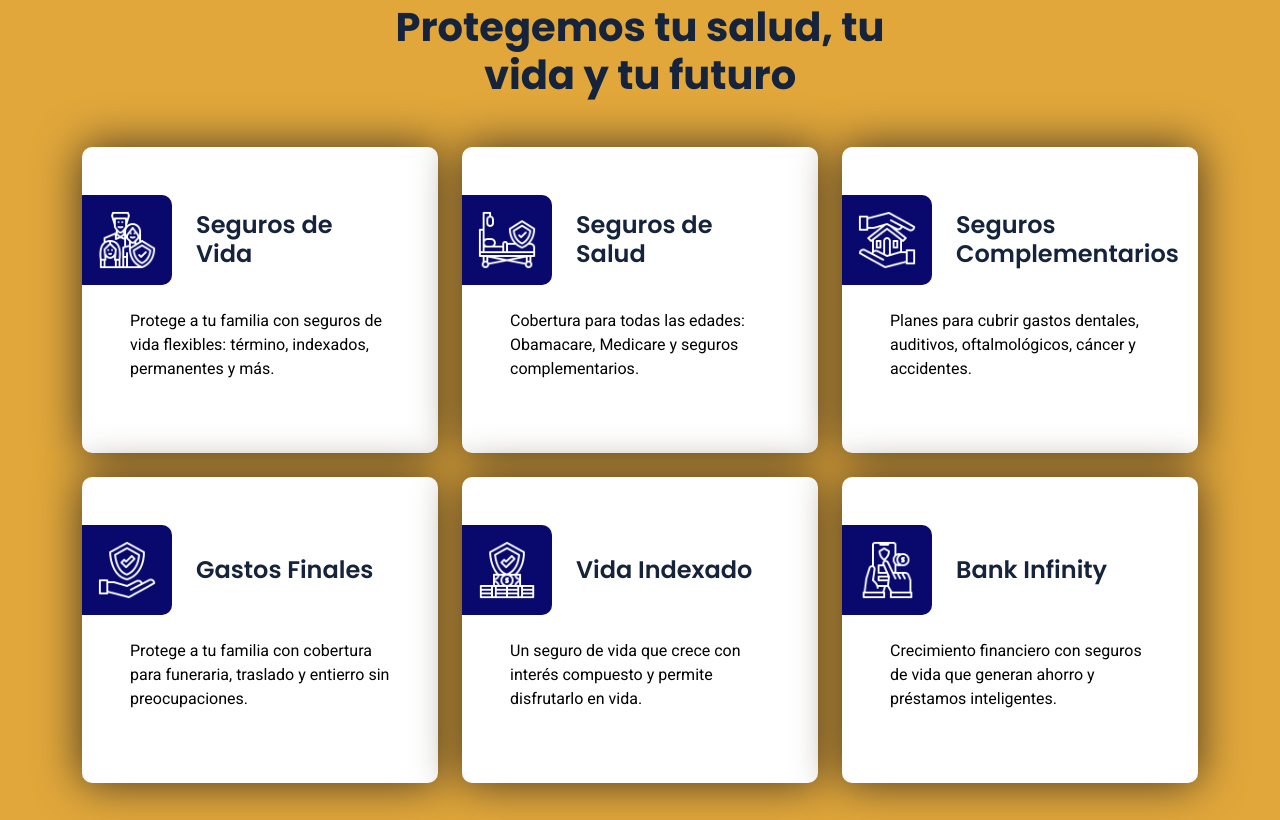
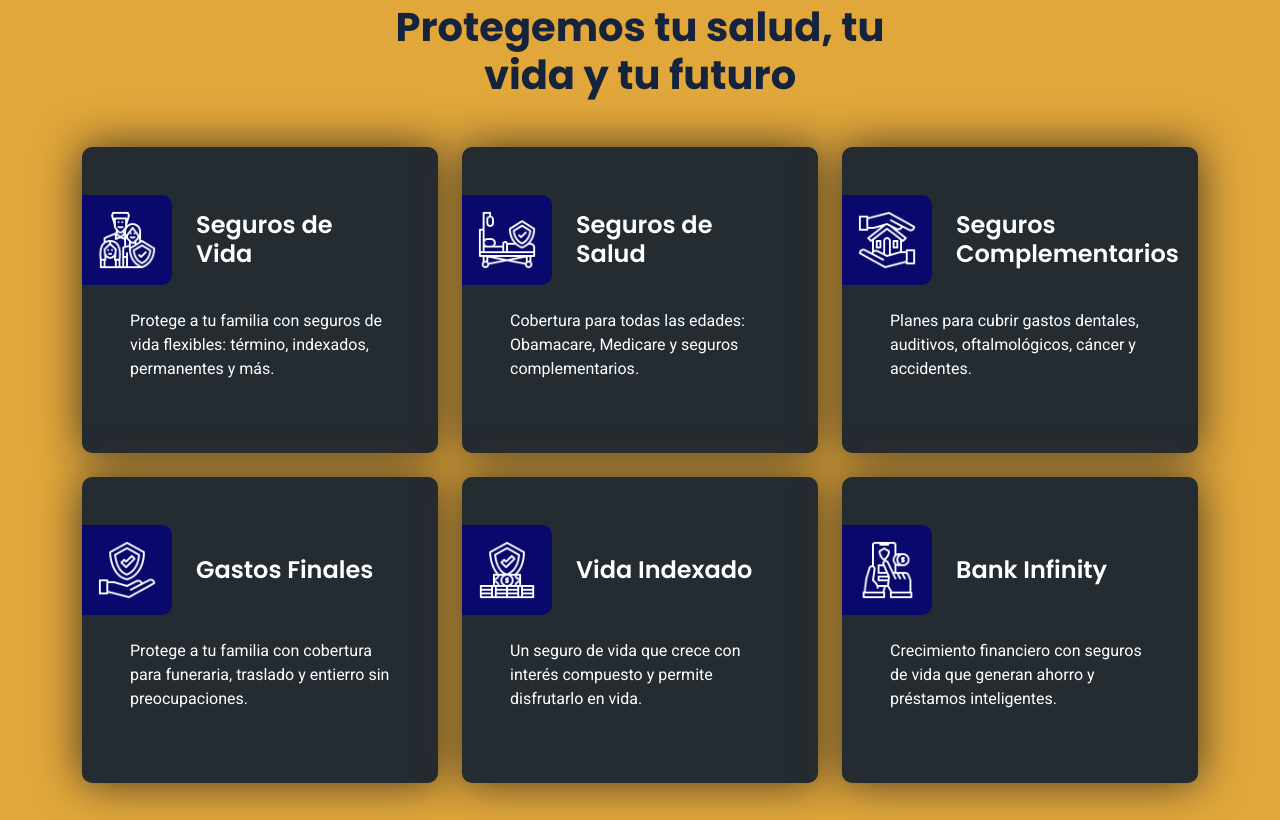
Before and after one commit to MariaDiaz04/bmkf, a plain HTML site: page index.html in a window 1280 px wide. Shown: the part 2160-2980 px from the top of the page. Drawn offline with nearby package versions, Linux system fonts and the light colour scheme.

Commit message:
cambio de colores

```diff
--- a/index.html
+++ b/index.html
@@ -133,7 +133,7 @@
             <img class="position-absolute w-100 h-100" src="img/seguro.png" alt="" style="object-fit: cover" />
             <div class="position-absolute top-0 start-0 bg-white rounded pe-3 pb-3" style="width: 200px; height: 200px">
               <div class="d-flex flex-column justify-content-center text-center rounded h-100 p-3"
-                style="background-color: rgb(36, 43, 49); top: 0px;">
+                style="background-color: #09096d; top: 0px;">
                 <h1 class="text-white mb-0">5</h1>
                 <h2 class="text-white">Años</h2>
                 <h5 class="text-white mb-0">Experiencia</h5>
@@ -152,15 +152,15 @@
             </p>
             <div class="row g-4 mb-4">
               <div class="col-sm-6">
-                <div class="d-flex align-items-center bg-gold rounded h-100 p-3">
+                <div class="d-flex align-items-center rounded h-100 p-3" style="background-color: #09096d;">
                   <img class="flex-shrink-0 me-3" src="img/icon/icon-01-light.png" alt="Seguro de Salud" />
                   <h5 class="mb-0" style="color: white;">Cobertura Médica Completa</h5>
                 </div>
               </div>
               <div class="col-sm-6">
-                <div class="d-flex align-items-center bg-gold rounded h-100 p-3">
+                <div class="d-flex align-items-center rounded h-100 p-3" style="background-color: #09096d;">
                   <img class="flex-shrink-0 me-3" src="img/icon/icon-10-light.png" alt="Seguro de Vida" />
-                  <h5 class="mb-0" style="color: white;">Seguros de Vida Personalizados</h5>
+                  <h5 class="mb-0" style="color: white;">Seguros de Vida e Inversión</h5>
                 </div>
               </div>
             </div>
@@ -229,89 +229,89 @@
       <div class="row g-4 justify-content-center">
         <!-- Seguro de Vida -->
         <div class="col-lg-4 col-md-6 wow fadeInUp" data-wow-delay="0.1s">
-          <div class="service-item rounded h-100 p-5" style="background-color: white;">
+          <div class="service-item rounded h-100 p-5" style="background-color: #242b31;">
             <div class="d-flex align-items-center ms-n5 mb-4">
               <div class="service-icon flex-shrink-0 bg-gold rounded-end me-4" style="background-color: #09096d;">
                 <img class="img-fluid" src="img/icon/icon-10-light.png" alt="Seguro de Vida" />
               </div>
-              <h4 class="mb-0">Seguros de Vida</h4>
+              <h4 class="mb-0" style="color:white">Seguros de Vida</h4>
             </div>
-            <p class="mb-4" style="color: black;">
+            <p class="mb-4" style="color: white;">
               Protege a tu familia con seguros de vida flexibles: término, indexados, permanentes y más.
             </p>
           </div>
         </div>
         <!-- Seguro de Salud -->
         <div class="col-lg-4 col-md-6 wow fadeInUp" data-wow-delay="0.3s">
-          <div class="service-item rounded h-100 p-5" style="background-color: white;">
+          <div class="service-item rounded h-100 p-5" style="background-color: #242b31;">
             <div class="d-flex align-items-center ms-n5 mb-4">
               <div class="service-icon flex-shrink-0 bg-gold rounded-end me-4" style="background-color: #09096d;">
 
                 <img class="img-fluid" src="img/icon/icon-01-light.png" alt="Seguro de Salud" />
               </div>
-              <h4 class="mb-0">Seguros de Salud</h4>
+              <h4 class="mb-0" style="color:white">Seguros de Salud</h4>
             </div>
-            <p class="mb-4" style="color: black;">
+            <p class="mb-4" style="color: white;">
               Cobertura para todas las edades: Obamacare, Medicare y seguros complementarios.
             </p>
           </div>
         </div>
         <!-- Seguros Complementarios -->
         <div class="col-lg-4 col-md-6 wow fadeInUp" data-wow-delay="0.5s">
-          <div class="service-item rounded h-100 p-5" style="background-color: white;">
+          <div class="service-item rounded h-100 p-5" style="background-color: #242b31;">
             <div class="d-flex align-items-center ms-n5 mb-4">
               <div class="service-icon flex-shrink-0 bg-gold rounded-end me-4" style="background-color: #09096d;">
 
                 <img class="img-fluid" src="img/icon/icon-05-light.png" alt="Seguros Complementarios" />
               </div>
-              <h4 class="mb-0">Seguros Complementarios</h4>
+              <h4 class="mb-0" style="color:white">Seguros Complementarios</h4>
             </div>
-            <p class="mb-4" style="color: black;">
+            <p class="mb-4" style="color: white;">
               Planes para cubrir gastos dentales, auditivos, oftalmológicos, cáncer y accidentes.
             </p>
           </div>
         </div>
         <!-- Seguro de Gastos Finales -->
         <div class="col-lg-4 col-md-6 wow fadeInUp" data-wow-delay="0.1s">
-          <div class="service-item rounded h-100 p-5" style="background-color: white;">
+          <div class="service-item rounded h-100 p-5" style="background-color: #242b31;">
             <div class="d-flex align-items-center ms-n5 mb-4">
               <div class="service-icon flex-shrink-0 bg-gold rounded-end me-4" style="background-color: #09096d;">
 
                 <img class="img-fluid" src="img/icon/icon-02-light.png" alt="Gastos Finales" />
               </div>
-              <h4 class="mb-0">Gastos Finales</h4>
+              <h4 class="mb-0" style="color:white">Gastos Finales</h4>
             </div>
-            <p class="mb-4" style="color: black;">
+            <p class="mb-4" style="color: white;">
               Protege a tu familia con cobertura para funeraria, traslado y entierro sin preocupaciones.
             </p>
           </div>
         </div>
         <!-- Seguro de Vida Indexado -->
         <div class="col-lg-4 col-md-6 wow fadeInUp" data-wow-delay="0.3s">
-          <div class="service-item rounded h-100 p-5" style="background-color: white;">
+          <div class="service-item rounded h-100 p-5" style="background-color: #242b31;">
             <div class="d-flex align-items-center ms-n5 mb-4">
               <div class="service-icon flex-shrink-0 bg-gold rounded-end me-4" style="background-color: #09096d;">
 
                 <img class="img-fluid" src="img/icon/icon-07-light.png" alt="Vida Indexado" />
               </div>
-              <h4 class="mb-0">Vida Indexado</h4>
+              <h4 class="mb-0" style="color:white">Vida Indexado</h4>
             </div>
-            <p class="mb-4" style="color: black;">
+            <p class="mb-4" style="color: white;">
               Un seguro de vida que crece con interés compuesto y permite disfrutarlo en vida.
             </p>
           </div>
         </div>
         <!-- Bank Infinity -->
         <div class="col-lg-4 col-md-6 wow fadeInUp" data-wow-delay="0.5s">
-          <div class="service-item rounded h-100 p-5" style="background-color: white;">
+          <div class="service-item rounded h-100 p-5" style="background-color: #242b31;">
             <div class="d-flex align-items-center ms-n5 mb-4">
               <div class="service-icon flex-shrink-0 bg-gold rounded-end me-4" style="background-color: #09096d;">
 
                 <img class="img-fluid" src="img/icon/icon-06-light.png" alt="Bank Infinity" />
               </div>
-              <h4 class="mb-0">Bank Infinity</h4>
+              <h4 class="mb-0" style="color:white">Bank Infinity</h4>
             </div>
-            <p class="mb-4" style="color: black;">
+            <p class="mb-4" style="color: white;">
               Crecimiento financiero con seguros de vida que generan ahorro y préstamos inteligentes.
             </p>
           </div>
```
